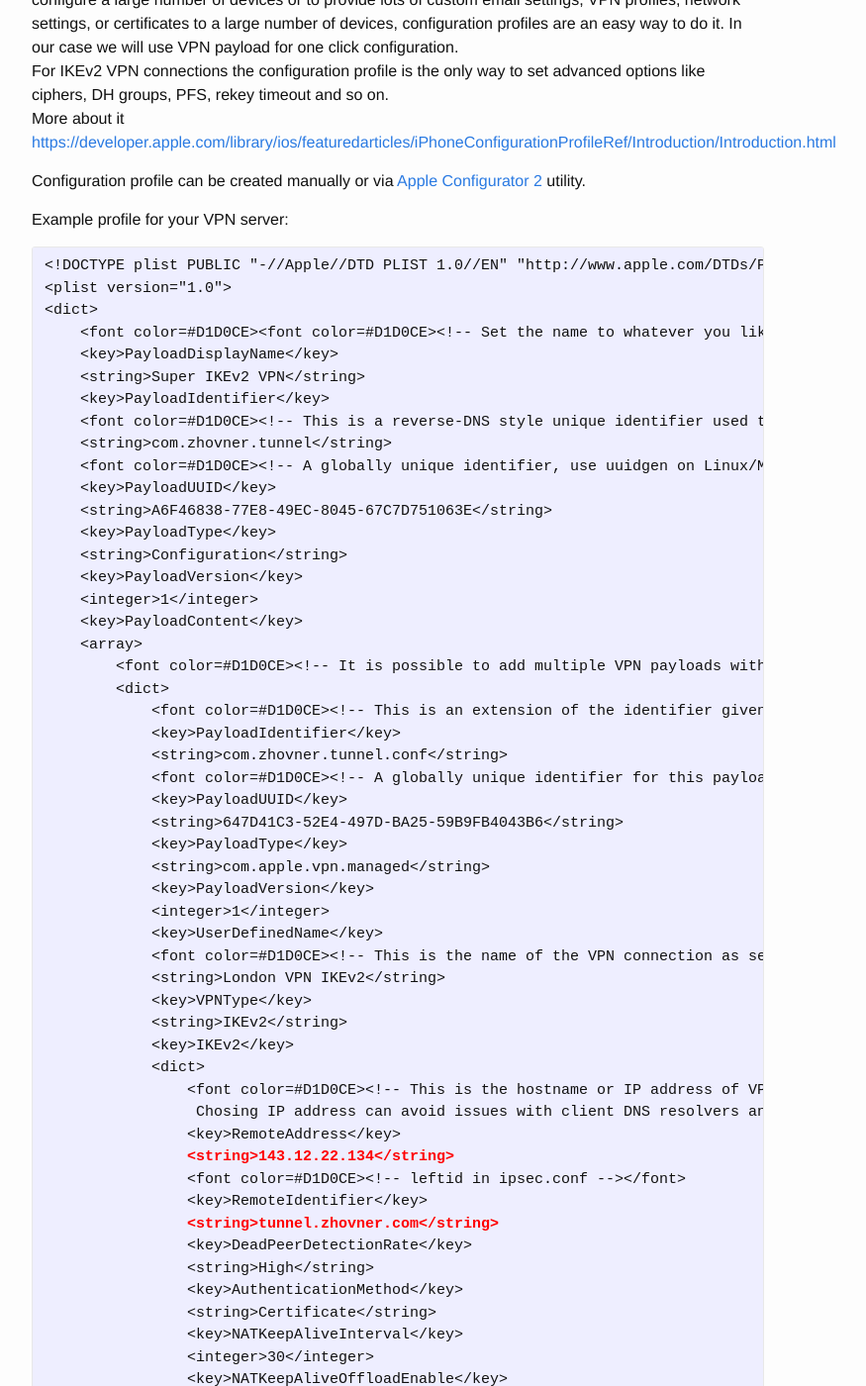
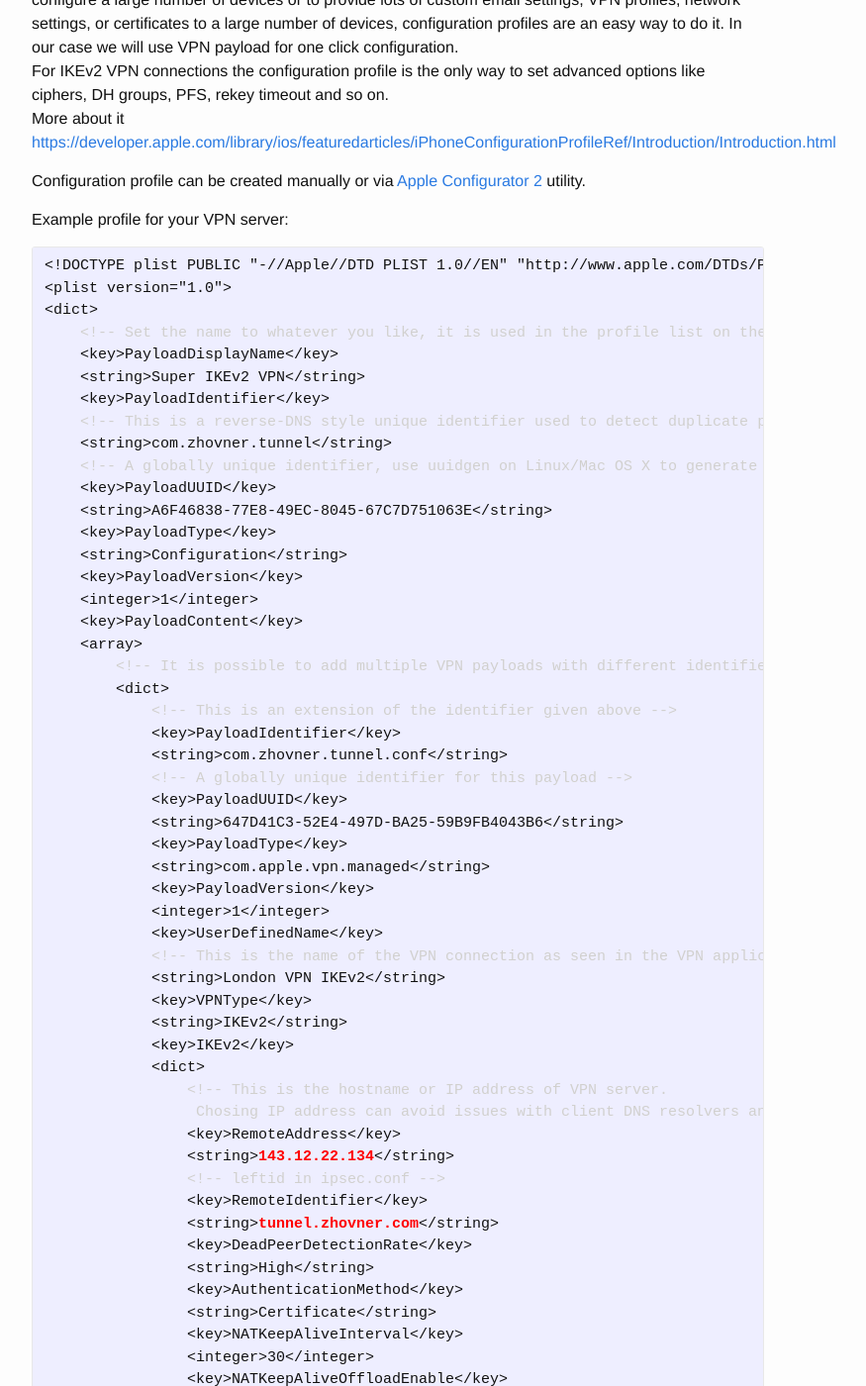
Before and after one commit to zhovner/zhovner.github.com, a Jekyll site: the page built from _posts/2015-11-27-universal-ikev2-server-configuration.markdown, in a window 1280 px wide and 1400 px high, scrolled down 7925 px. Shown: the whole window at 99% size, without its empty margins (238-1113 px from the left). Built offline with Jekyll 4.4.1, drawn with Linux system fonts in a browser that asks for light colours; comment, search, counter and statistics services are not loaded; some of the changed text lies outside the part shown.

Commit message:
mobileconfig

```diff
--- a/_posts/2015-11-27-universal-ikev2-server-configuration.markdown
+++ b/_posts/2015-11-27-universal-ikev2-server-configuration.markdown
@@ -341,13 +341,13 @@ Example profile for your VPN server:
 <pre><code>&lt;!DOCTYPE plist PUBLIC "-//Apple//DTD PLIST 1.0//EN" "http://www.apple.com/DTDs/PropertyList-1.0.dtd"&gt;
 &lt;plist version="1.0"&gt;
 &lt;dict&gt;
-    <font color=#D1D0CE><font color=#D1D0CE>&lt;!-- Set the name to whatever you like, it is used in the profile list on the device --&gt;</font></font>
+    <font color="#D1D0CE">&lt;!-- Set the name to whatever you like, it is used in the profile list on the device --&gt;</font></font>
     &lt;key&gt;PayloadDisplayName&lt;/key&gt;
     &lt;string&gt;Super IKEv2 VPN&lt;/string&gt;
     &lt;key&gt;PayloadIdentifier&lt;/key&gt;
-    <font color=#D1D0CE>&lt;!-- This is a reverse-DNS style unique identifier used to detect duplicate profiles --&gt;</font>
+    <font color="#D1D0CE">&lt;!-- This is a reverse-DNS style unique identifier used to detect duplicate profiles --&gt;</font>
     &lt;string&gt;com.zhovner.tunnel&lt;/string&gt;
-    <font color=#D1D0CE>&lt;!-- A globally unique identifier, use uuidgen on Linux/Mac OS X to generate it --&gt;</font>
+    <font color="#D1D0CE">&lt;!-- A globally unique identifier, use uuidgen on Linux/Mac OS X to generate it --&gt;</font>
     &lt;key&gt;PayloadUUID&lt;/key&gt;
     &lt;string&gt;A6F46838-77E8-49EC-8045-67C7D751063E&lt;/string&gt;
     &lt;key&gt;PayloadType&lt;/key&gt;
@@ -356,12 +356,12 @@ Example profile for your VPN server:
     &lt;integer&gt;1&lt;/integer&gt;
     &lt;key&gt;PayloadContent&lt;/key&gt;
     &lt;array&gt;
-        <font color=#D1D0CE>&lt;!-- It is possible to add multiple VPN payloads with different identifiers/UUIDs and names --&gt;</font>
+        <font color="#D1D0CE">&lt;!-- It is possible to add multiple VPN payloads with different identifiers/UUIDs and names --&gt;</font>
         &lt;dict&gt;
-            <font color=#D1D0CE>&lt;!-- This is an extension of the identifier given above --&gt;</font>
+            <font color="#D1D0CE">&lt;!-- This is an extension of the identifier given above --&gt;</font>
             &lt;key&gt;PayloadIdentifier&lt;/key&gt;
             &lt;string&gt;com.zhovner.tunnel.conf&lt;/string&gt;
-            <font color=#D1D0CE>&lt;!-- A globally unique identifier for this payload --&gt;</font>
+            <font color="#D1D0CE">&lt;!-- A globally unique identifier for this payload --&gt;</font>
             &lt;key&gt;PayloadUUID&lt;/key&gt;
             &lt;string&gt;647D41C3-52E4-497D-BA25-59B9FB4043B6&lt;/string&gt;
             &lt;key&gt;PayloadType&lt;/key&gt;
@@ -369,19 +369,19 @@ Example profile for your VPN server:
             &lt;key&gt;PayloadVersion&lt;/key&gt;
             &lt;integer&gt;1&lt;/integer&gt;
             &lt;key&gt;UserDefinedName&lt;/key&gt;
-            <font color=#D1D0CE>&lt;!-- This is the name of the VPN connection as seen in the VPN application later --&gt;</font>
+            <font color="#D1D0CE">&lt;!-- This is the name of the VPN connection as seen in the VPN application later --&gt;</font>
             &lt;string&gt;London VPN IKEv2&lt;/string&gt;
             &lt;key&gt;VPNType&lt;/key&gt;
             &lt;string&gt;IKEv2&lt;/string&gt;
             &lt;key&gt;IKEv2&lt;/key&gt;
             &lt;dict&gt;
-                <font color=#D1D0CE>&lt;!-- This is the hostname or IP address of VPN server.
+                <font color="#D1D0CE">&lt;!-- This is the hostname or IP address of VPN server.
                  Chosing IP address can avoid issues with client DNS resolvers and speed up connection process. --&gt;</font>
                 &lt;key&gt;RemoteAddress&lt;/key&gt;
-                <font color="red"><b>&lt;string&gt;143.12.22.134&lt;/string&gt;</b></font>
-                <font color=#D1D0CE>&lt;!-- leftid in ipsec.conf --&gt;</font>
+                &lt;string&gt;<font color="red"><b>143.12.22.134</b></font>&lt;/string&gt;
+                <font color="#D1D0CE">&lt;!-- leftid in ipsec.conf --&gt;</font>
                 &lt;key&gt;RemoteIdentifier&lt;/key&gt;
-                <font color="red"><b>&lt;string&gt;tunnel.zhovner.com&lt;/string&gt;</b></font>
+                &lt;string&gt;<font color="red"><b>tunnel.zhovner.com</b></font>&lt;/string&gt;
                 &lt;key&gt;DeadPeerDetectionRate&lt;/key&gt;
                 &lt;string&gt;High&lt;/string&gt;
                 &lt;key&gt;AuthenticationMethod&lt;/key&gt;
@@ -392,11 +392,11 @@ Example profile for your VPN server:
                 &lt;true/&gt;
                 &lt;key&gt;ExtendedAuthEnabled&lt;/key&gt;
                 &lt;integer&gt;1&lt;/integer&gt;
-                <font color=#D1D0CE>&lt;!-- Username and password from ipsec.secrets --&gt;</font>
+                <font color="#D1D0CE">&lt;!-- Username and password from ipsec.secrets --&gt;</font>
                 &lt;key&gt;AuthName&lt;/key&gt;
-                <font color="red"><b>&lt;string&gt;obama&lt;/string&gt;</b></font>
+                &lt;string&gt;<font color="red"><b>obama</b></font>&lt;/string&gt;
                 &lt;key&gt;AuthPassword&lt;/key&gt;
-                <font color="red"><b>&lt;string&gt;SuperPassword123&lt;/string&gt;</b></font>
+                &lt;string&gt;<font color="red"><b>SuperPassword123</b></font>&lt;/string&gt;
             &lt;/dict&gt;
         &lt;/dict&gt;
     &lt;/array&gt;
```
